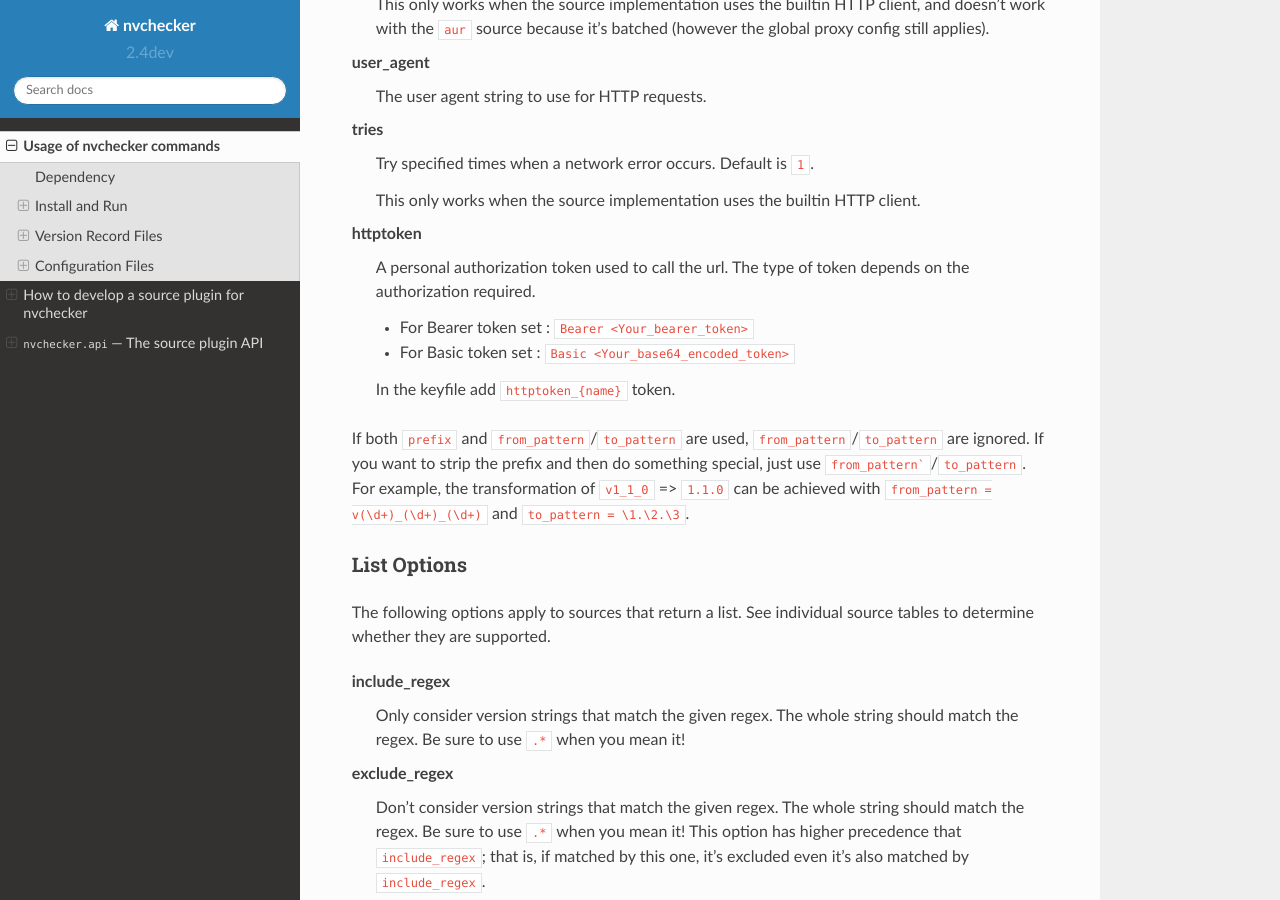
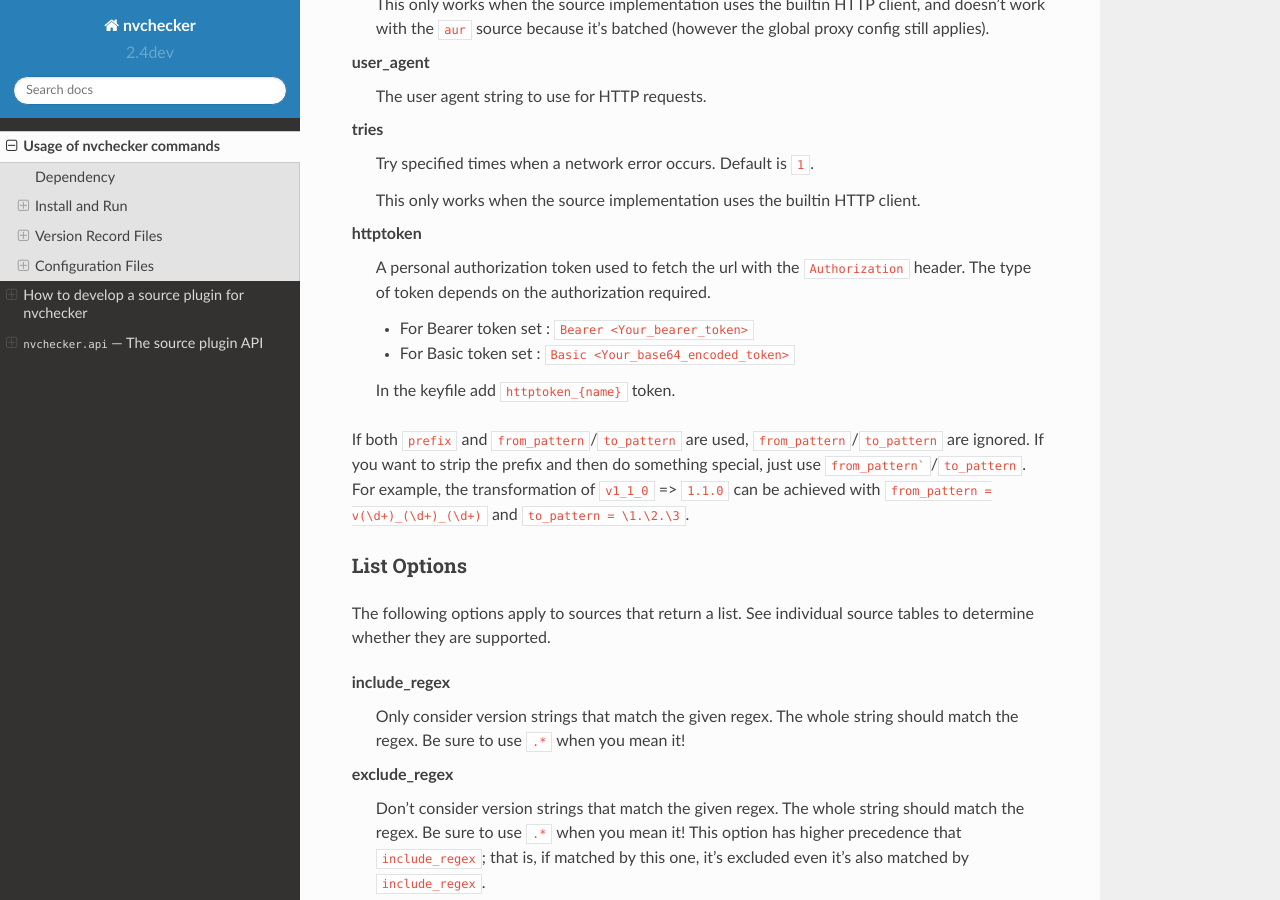
Before and after one commit to lilydjwg/nvchecker, a Sphinx documentation site: the page built from docs/usage.rst, in a window 1280 px wide and 900 px high, scrolled down 5254 px. Built offline with Sphinx 7.4.7 and the Read the Docs theme 2.0.0, drawn with Linux system fonts in a browser that asks for light colours; some of the changed text lies outside the part shown.

Commit message:
fix: removed unused htmlparser dependencies, fixed typos

```diff
--- a/docs/usage.rst
+++ b/docs/usage.rst
@@ -177,7 +177,8 @@ tries
   This only works when the source implementation uses the builtin HTTP client.
 
 httptoken
-  A personal authorization token used to call the url. The type of token depends on the authorization required.
+  A personal authorization token used to fetch the url with the ``Authorization`` header.
+  The type of token depends on the authorization required.
 
   - For Bearer token set : ``Bearer <Your_bearer_token>``
   - For Basic token set : ``Basic <Your_base64_encoded_token>``
```
Also changed, not shown: other parts of docs/usage.rst (+4 -1 lines), 2 other files.
